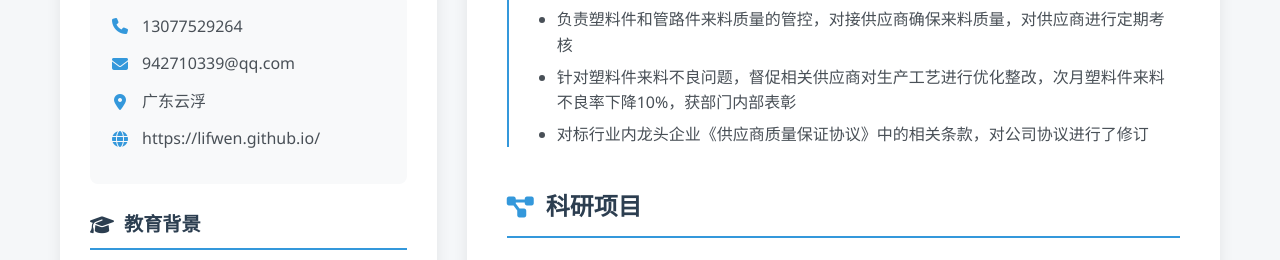
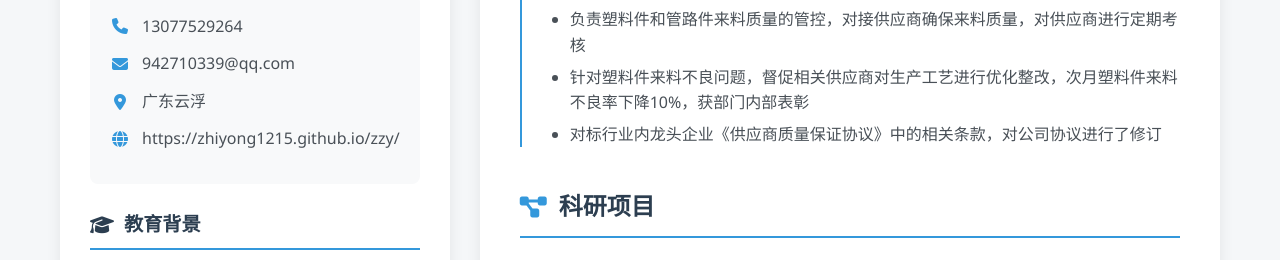
Before and after one commit to zhiyong1215/zzy, a plain HTML site: page index.html in a window 1280 px wide. Shown: the part 463-723 px from the top of the page. Drawn offline with Linux system fonts and the light colour scheme.

Commit message:
Update index.html

```diff
--- a/index.html
+++ b/index.html
@@ -422,7 +422,7 @@
                         <li><i class="fas fa-phone"></i> 13077529264</li>
                         <li><i class="fas fa-envelope"></i> 942710339@qq.com</li>
                         <li><i class="fas fa-map-marker-alt"></i> 广东云浮</li>
-                        <li><i class="fas fa-globe"></i> https://lifwen.github.io/</li>
+                        <li><i class="fas fa-globe"></i>https://zhiyong1215.github.io/zzy/</li>
                     </ul>
                 </div>
 
```
